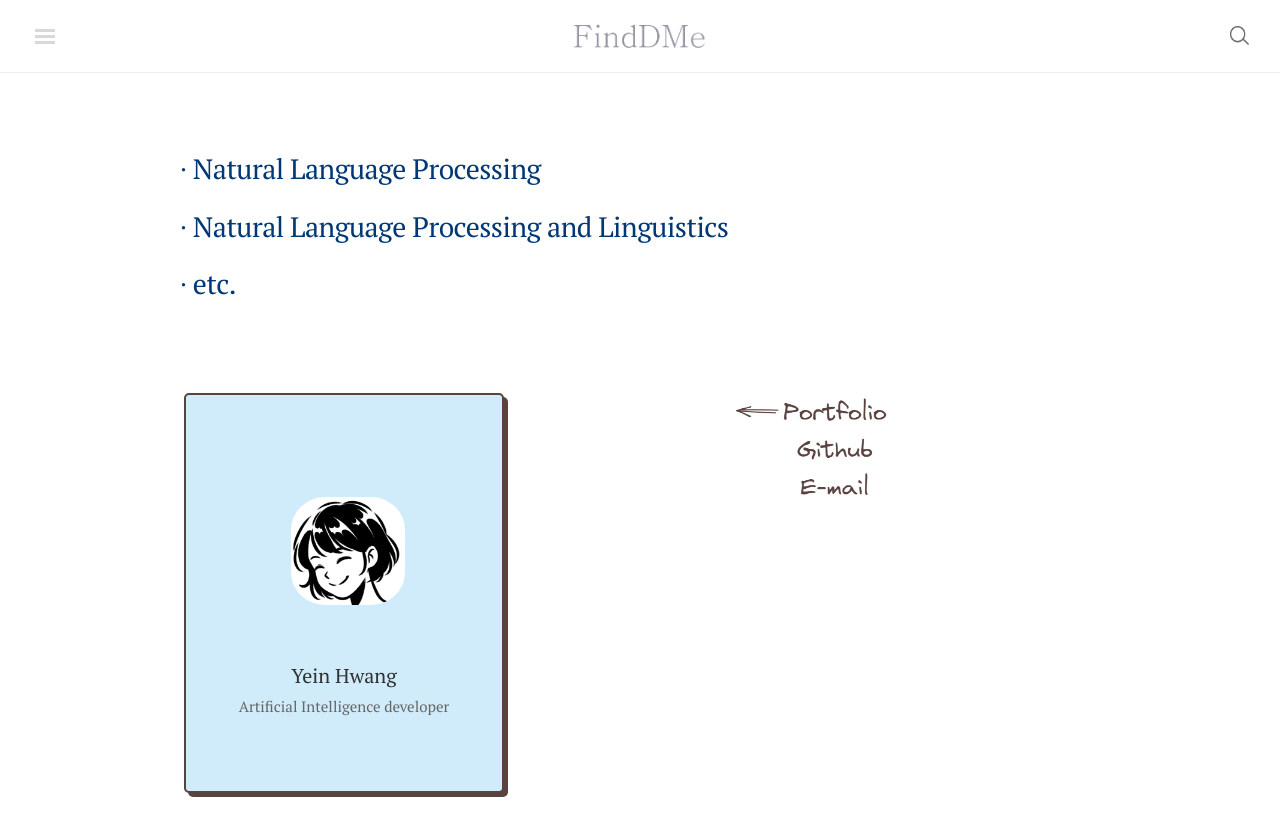
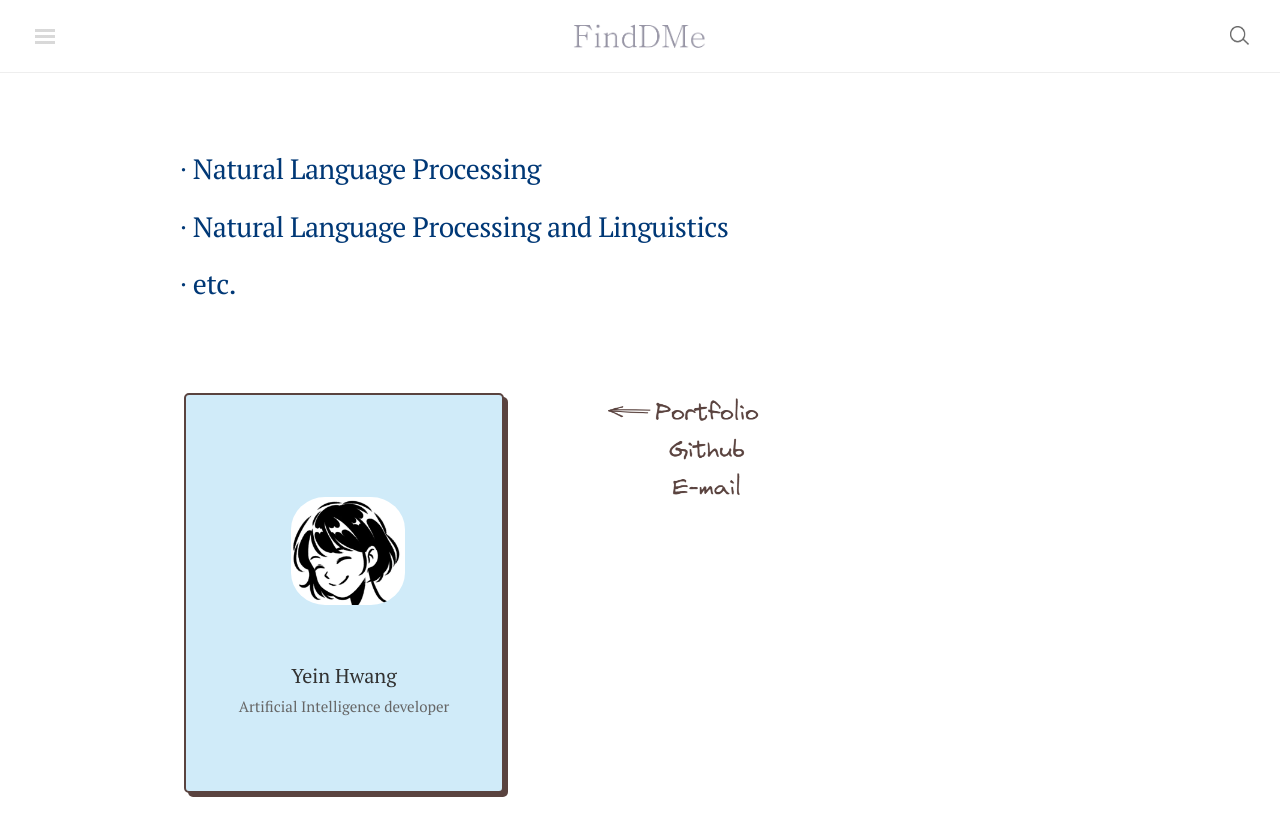
Before and after one commit to finddme/finddme.github.io, a Jekyll site: the page built from index.html, in a window 1280 px wide and 929 px high. Shown: the top 836 px of the window. Built offline with Jekyll 4.4.1, drawn with Linux system fonts in a browser that asks for light colours; nearby versions of some CDN libraries; comment, search, counter and statistics services are not loaded.

Commit message:
Update index.html

```diff
--- a/index.html
+++ b/index.html
@@ -77,7 +77,7 @@
 <br>
 
 <!-- <div class="hero-portfolio"  style="float: left; width: 40%; overflow-y:hidden; margin-left: 4px;"> -->
-<div class="hero-portfolio"  style="float: right; width: 40%; overflow-y:hidden;">
+<div class="hero-portfolio"  style="float: right; width: 40%; overflow-y:hidden; margin-right: 128px;">
   <img src="https://finddme.github.io/public/p_g_e2.png" />
 </div>
 
```
